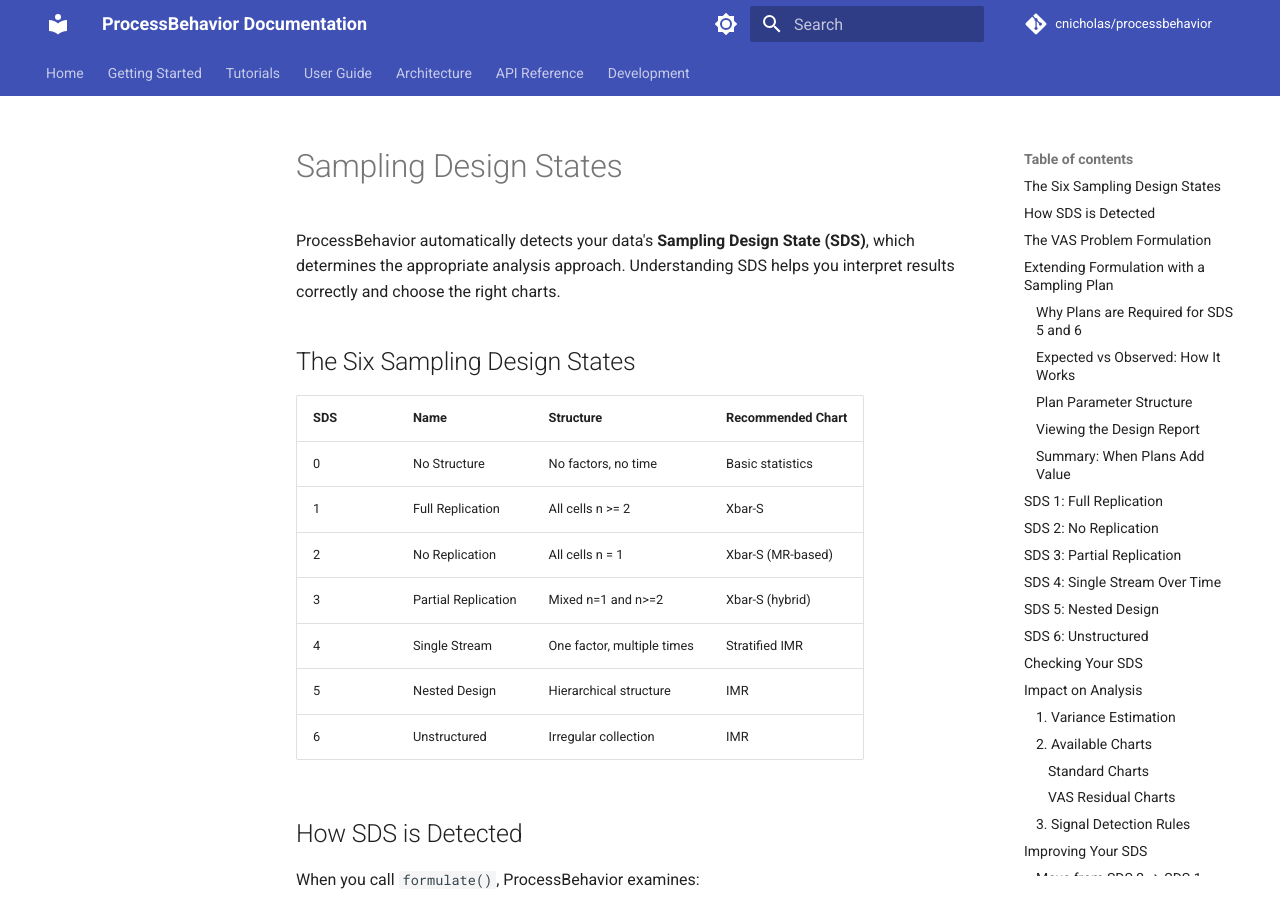
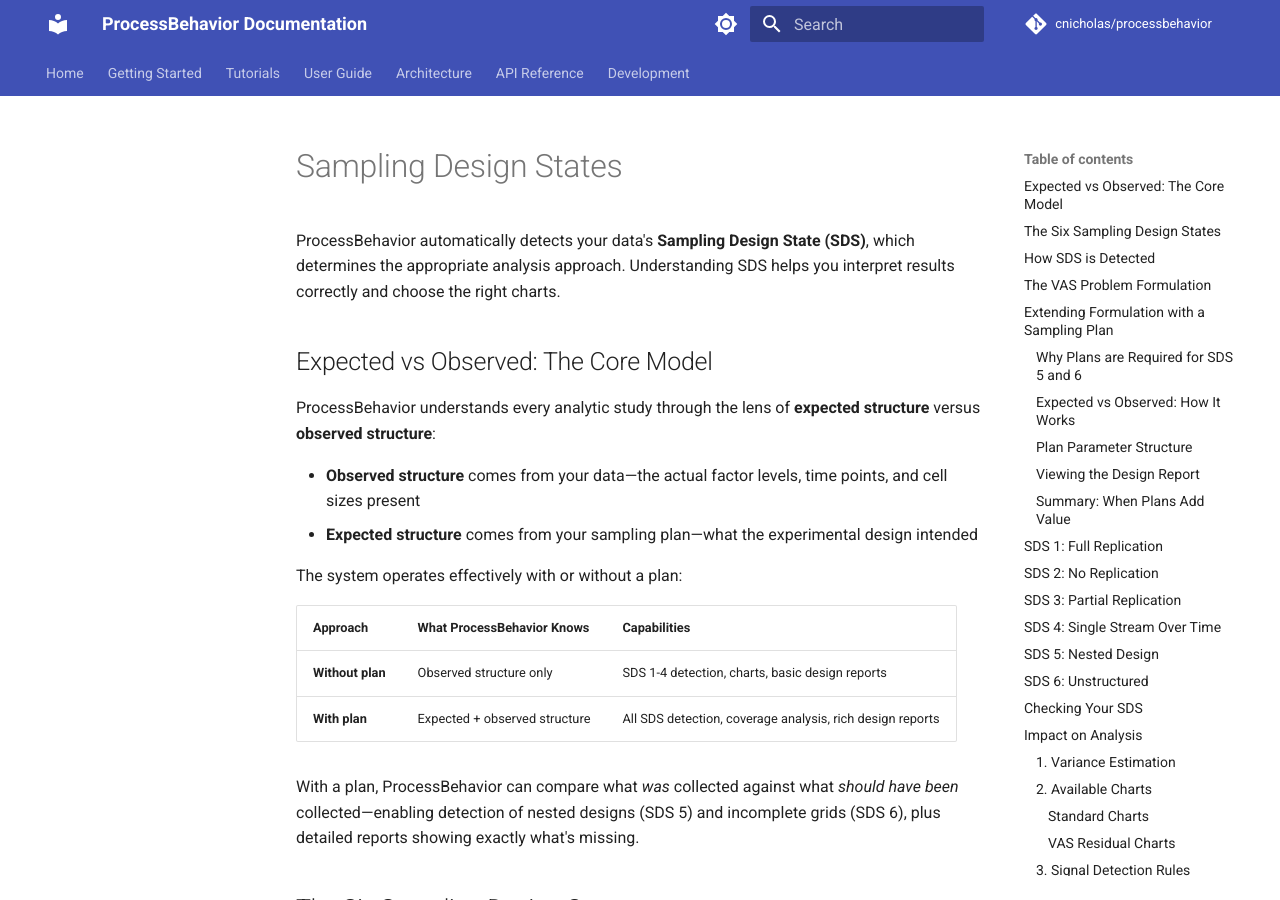
Before and after one commit to cnicholas/processbehavior, an MkDocs documentation site: the page built from docs/user-guide/sds-detection.md, in a window 1280 px wide and 900 px high. Built offline with MkDocs 1.6.1 and Material for MkDocs 9.7.7, drawn with Linux system fonts in a browser that asks for light colours; comment, search, counter and statistics services are not loaded.

Commit message:
docs: Add expected vs observed core model framing
Clarify that ProcessBehavior understands studies through the lens of
expected structure (plan) vs observed structure (data). The system
operates with or without a plan, but plans enable more comprehensive
results including SDS 5/6 detection and coverage analysis.

```diff
--- a/docs/user-guide/sds-detection.md
+++ b/docs/user-guide/sds-detection.md
@@ -1,6 +1,22 @@
 # Sampling Design States
 
 ProcessBehavior automatically detects your data's **Sampling Design State (SDS)**, which determines the appropriate analysis approach. Understanding SDS helps you interpret results correctly and choose the right charts.
+
+## Expected vs Observed: The Core Model
+
+ProcessBehavior understands every analytic study through the lens of **expected structure** versus **observed structure**:
+
+- **Observed structure** comes from your data—the actual factor levels, time points, and cell sizes present
+- **Expected structure** comes from your sampling plan—what the experimental design intended
+
+The system operates effectively with or without a plan:
+
+| Approach | What ProcessBehavior Knows | Capabilities |
+|----------|---------------------------|--------------|
+| **Without plan** | Observed structure only | SDS 1-4 detection, charts, basic design reports |
+| **With plan** | Expected + observed structure | All SDS detection, coverage analysis, rich design reports |
+
+With a plan, ProcessBehavior can compare what *was* collected against what *should have been* collected—enabling detection of nested designs (SDS 5) and incomplete grids (SDS 6), plus detailed reports showing exactly what's missing.
 
 ## The Six Sampling Design States
 
```
Also changed, not shown: docs/tutorials/sds-validation.ipynb.
